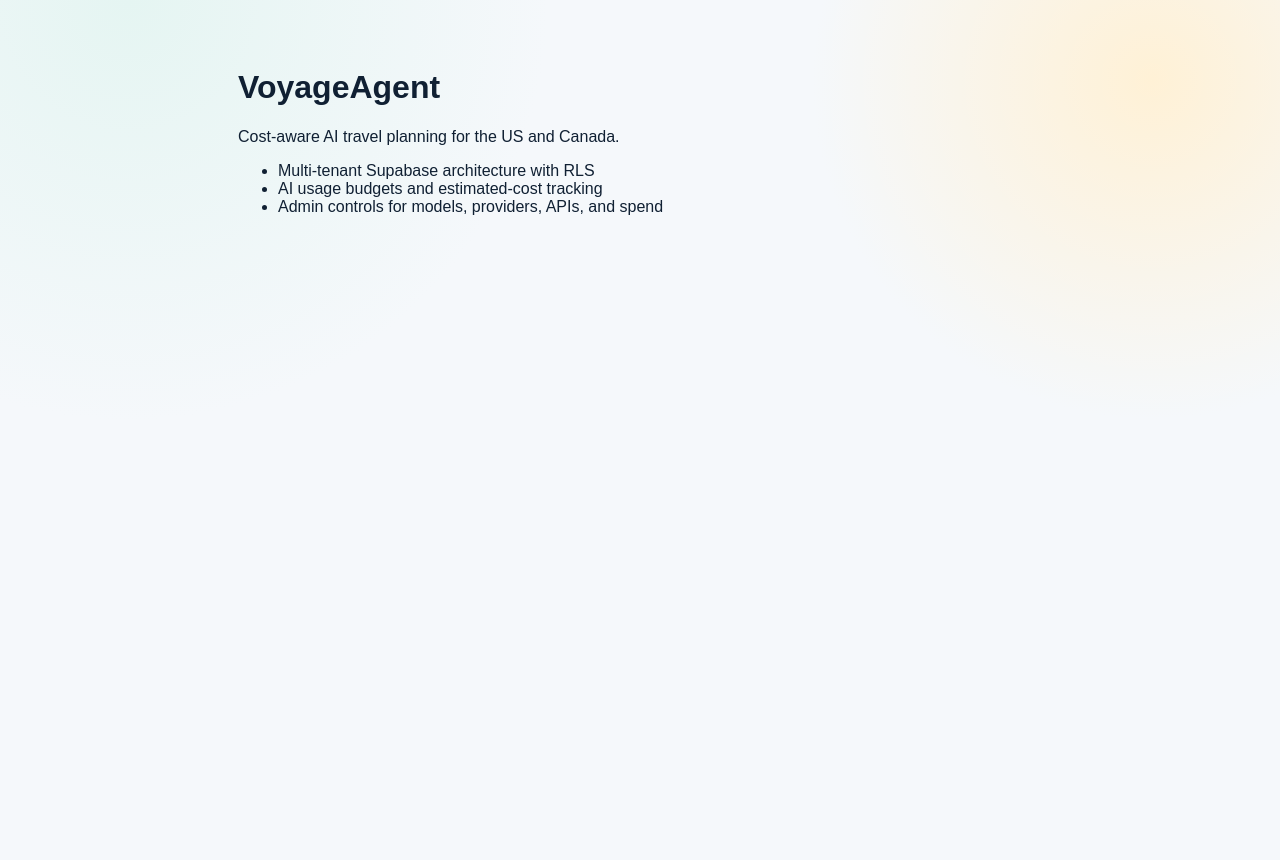
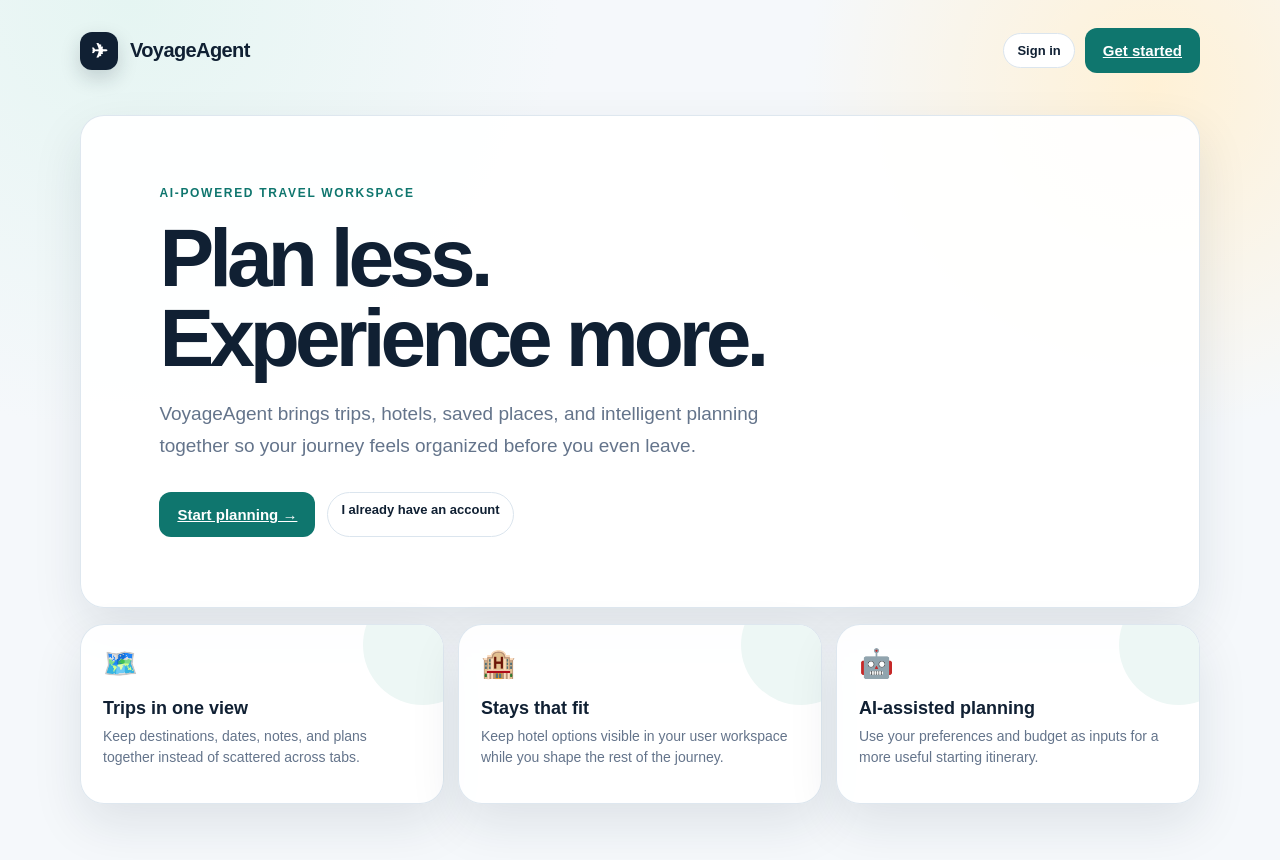
Before and after one commit to mhsefidgar/VoyageAgent, a Next.js app: page / in a window 1280 px wide. Shown: the top 860 px of the page. Before the commit the page ends 800 px from the top, so only its background shows below. Built offline with nearby package versions, Linux system fonts and the light colour scheme.

Commit message:
Refresh VoyageAgent landing page

```diff
--- a/src/app/page.tsx
+++ b/src/app/page.tsx
@@ -1,13 +1,22 @@
+import Link from 'next/link';
+
 export default function Home() {
   return (
-    <main style={{ maxWidth: 900, margin: '0 auto', padding: 48 }}>
-      <h1>VoyageAgent</h1>
-      <p>Cost-aware AI travel planning for the US and Canada.</p>
-      <ul>
-        <li>Multi-tenant Supabase architecture with RLS</li>
-        <li>AI usage budgets and estimated-cost tracking</li>
-        <li>Admin controls for models, providers, APIs, and spend</li>
-      </ul>
+    <main className="page-shell">
+      <div className="container">
+        <nav className="dashboard-nav"><div className="brand"><span className="brand-mark">✈</span> VoyageAgent</div><div className="actions"><Link className="pill" href="/login">Sign in</Link><Link className="button" href="/register">Get started</Link></div></nav>
+        <section className="card" style={{ padding: '70px 7%', marginTop: 30, overflow: 'hidden', position: 'relative' }}>
+          <div className="eyebrow">AI-powered travel workspace</div>
+          <h1 style={{ fontSize: 'clamp(46px, 7vw, 82px)', lineHeight: .98, letterSpacing: '-.06em', maxWidth: 780, margin: '18px 0' }}>Plan less. <br />Experience more.</h1>
+          <p className="muted" style={{ maxWidth: 620, fontSize: 19, lineHeight: 1.7 }}>VoyageAgent brings trips, hotels, saved places, and intelligent planning together so your journey feels organized before you even leave.</p>
+          <div style={{ display: 'flex', gap: 12, marginTop: 30, flexWrap: 'wrap' }}><Link className="button" href="/register">Start planning →</Link><Link className="pill" href="/login">I already have an account</Link></div>
+        </section>
+        <section className="feature-grid" style={{ marginTop: 16 }}>
+          <div className="card feature"><div className="icon">🗺️</div><h3>Trips in one view</h3><p>Keep destinations, dates, notes, and plans together instead of scattered across tabs.</p></div>
+          <div className="card feature"><div className="icon">🏨</div><h3>Stays that fit</h3><p>Keep hotel options visible in your user workspace while you shape the rest of the journey.</p></div>
+          <div className="card feature"><div className="icon">🤖</div><h3>AI-assisted planning</h3><p>Use your preferences and budget as inputs for a more useful starting itinerary.</p></div>
+        </section>
+      </div>
     </main>
   );
 }
```
